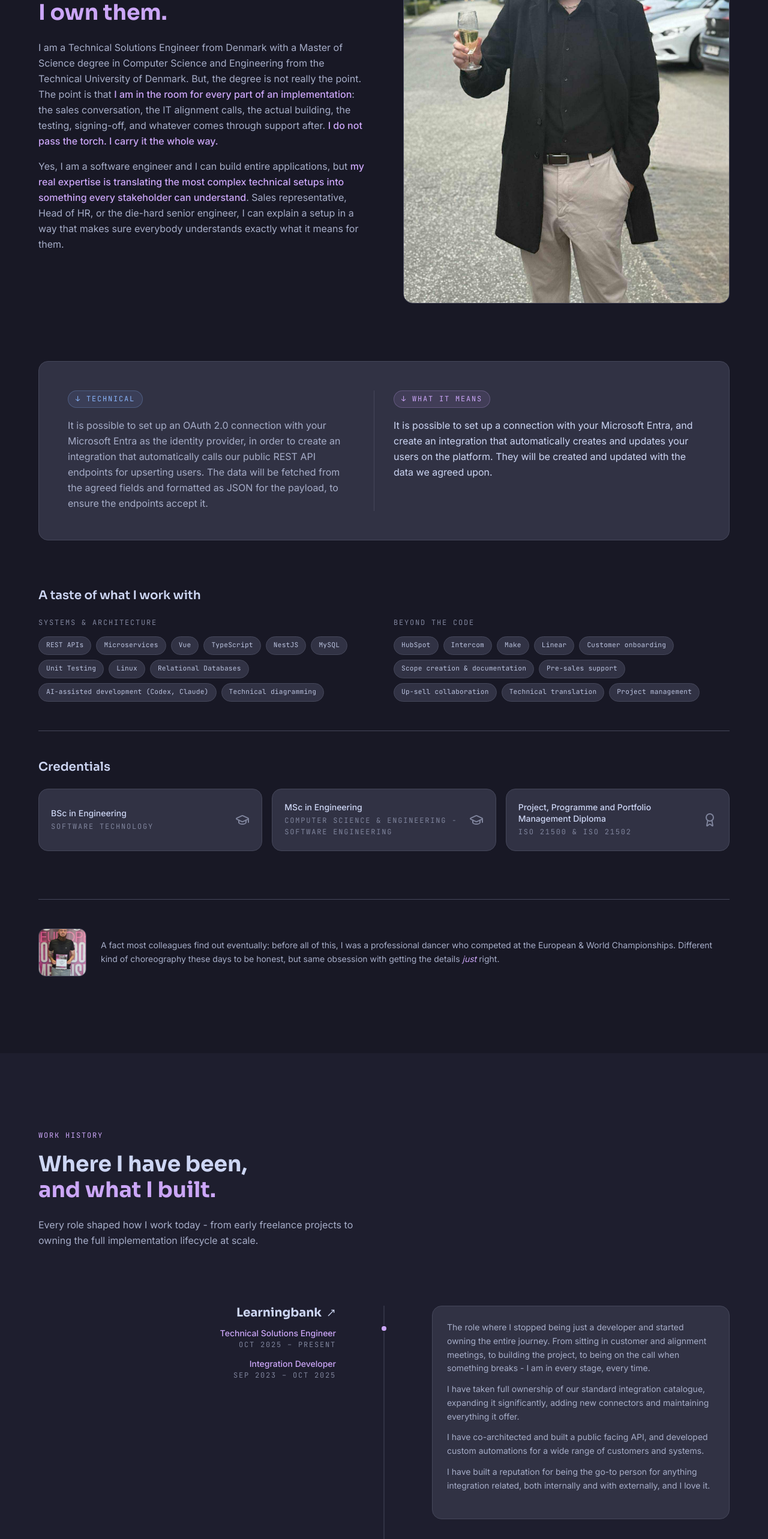
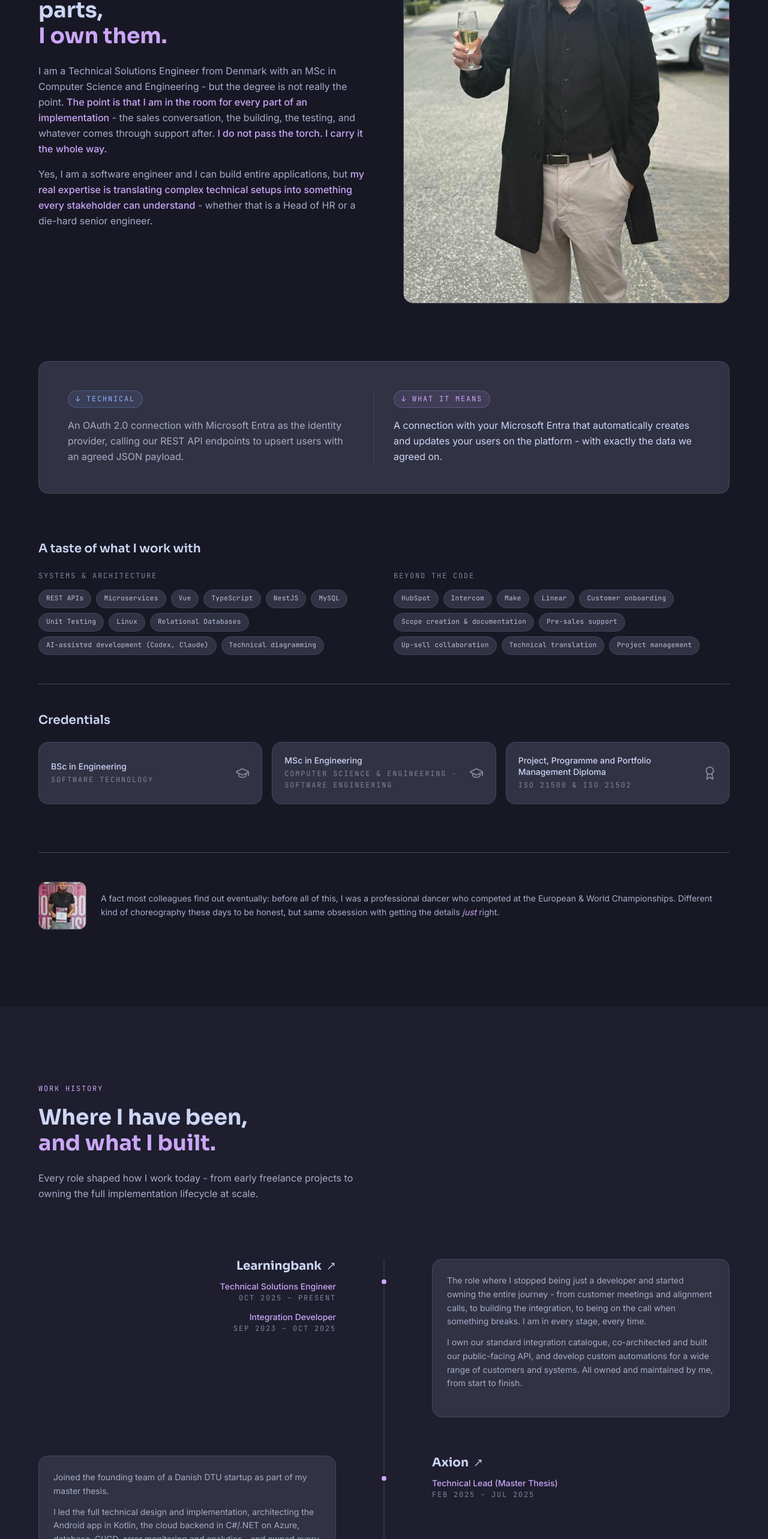
Before and after one commit to CookieNess/personal-website, a Vue app: page / in a window 1280 px wide. Shown: the part 1169-3735 px from the top of the page at 60% size. Built offline with nearby package versions, Linux system fonts and the light colour scheme.

Commit message:
Updated and trimmed section texts

```diff
--- a/src/components/AboutSection.vue
+++ b/src/components/AboutSection.vue
@@ -13,10 +13,10 @@
             <span class="text-mauve">I own them.</span>
           </h2>
           <p class="text-subtext0 leading-relaxed mb-4">
-            I am a Technical Solutions Engineer from Denmark with a Master of Science degree in Computer Science and Engineering from the Technical University of Denmark. But, the degree is not really the point. The point is that <span class="text-mauve font-medium">I am in the room for every part of an implementation</span>: the sales conversation, the IT alignment calls, the actual building, the testing, signing-off, and whatever comes through support after. <span class="text-mauve font-medium">I do not pass the torch. I carry it the whole way.</span>
+            I am a Technical Solutions Engineer from Denmark with an MSc in Computer Science and Engineering - but the degree is not really the point. <span class="text-mauve font-medium">The point is that I am in the room for every part of an implementation</span> - the sales conversation, the building, the testing, and whatever comes through support after. <span class="text-mauve font-medium">I do not pass the torch. I carry it the whole way.</span>
           </p>
           <p class="text-subtext0 leading-relaxed">
-            Yes, I am a software engineer and I can build entire applications, but <span class="text-mauve font-medium">my real expertise is translating the most complex technical setups into something every stakeholder can understand</span>. Sales representative, Head of HR, or the die-hard senior engineer, I can explain a setup in a way that makes sure everybody understands exactly what it means for them.
+            Yes, I am a software engineer and I can build entire applications, but <span class="text-mauve font-medium">my real expertise is translating complex technical setups into something every stakeholder can understand</span> - whether that is a Head of HR or a die-hard senior engineer.
           </p>
         </div>
 
@@ -35,7 +35,7 @@
               ↓ technical
             </span>
             <p class="text-subtext0 leading-relaxed">
-              It is possible to set up an OAuth 2.0 connection with your Microsoft Entra as the identity provider, in order to create an integration that automatically calls our public REST API endpoints for upserting users. The data will be fetched from the agreed fields and formatted as JSON for the payload, to ensure the endpoints accept it.
+              An OAuth 2.0 connection with Microsoft Entra as the identity provider, calling our REST API endpoints to upsert users with an agreed JSON payload.
             </p>
           </div>
 
@@ -44,7 +44,7 @@
               ↓ what it means
             </span>
             <p class="text-text leading-relaxed">
-              It is possible to set up a connection with your Microsoft Entra, and create an integration that automatically creates and updates your users on the platform. They will be created and updated with the data we agreed upon.
+              A connection with your Microsoft Entra that automatically creates and updates your users on the platform - with exactly the data we agreed on.
             </p>
           </div>
 
--- a/src/components/InTheirWords.vue
+++ b/src/components/InTheirWords.vue
@@ -41,8 +41,8 @@
           <div>
             <p class="label text-overlay1 mb-4">What I heard</p>
             <div class="flex flex-col gap-4">
-              <div class="bg-mauve/10 border border-mauve/20 rounded-tl-sm rounded-tr-2xl rounded-br-2xl rounded-bl-2xl p-4">
-                <p class="text-mauve text-sm leading-relaxed italic">"I'm worried about losing control of who gets into our platform."</p>
+              <div class="bg-base border border-surface1 rounded-tl-sm rounded-tr-2xl rounded-br-2xl rounded-bl-2xl p-4 max-w-s">
+                <p class="text-subtext1 text-sm leading-relaxed italic font-semibold">"I'm worried about losing control of who gets into our platform."</p>
               </div>
 
               <div class="flex items-center gap-3 py-1">
--- a/src/components/Projects.vue
+++ b/src/components/Projects.vue
@@ -170,21 +170,21 @@ export default defineComponent({
       personalProjects: [
         {
           title: 'This Website',
-          description: 'Built in Vue 3 and TypeScript with Tailwind CSS. Designed together with AI assistance, but every decision, every component and every section shaped and owned by me.',
+          description: 'Built in Vue 3 and TypeScript with Tailwind CSS, with AI assisted development - every decision, every component and every section shaped and owned by me.',
           url: 'https://github.com/CookieNess/personal-website',
           tags: ['Vue 3', 'TypeScript', 'Tailwind CSS', 'SEO', 'Analytics (Umami)'],
           umamiEvent: 'projects-personal-website',
         },
         {
           title: 'Sorting Shenanigans',
-          description: 'A visualiser for sorting algorithms: both the serious ones and the joke ones. I have always been a fan of sorting algorithms and trying to figure out the time complexity, of algorithms that should not even exist. This project is a playground for that.',
+          description: 'A visualiser for sorting algorithms - the serious ones and the joke ones. A playground for anyone curious about time complexity and algorithms that should not exist.',
           url: 'https://github.com/CookieNess/sorting-shenanigans',
           tags: ['Sorting Algorithms', 'Time Complexity', 'TypeScript', 'Vue'],
           umamiEvent: 'projects-sorting-shenanigans',
         },
         {
           title: 'Bachelor Thesis',
-          description: 'My bachelor thesis at the Technical University of Denmark (DTU) in Computer Science & Engineering. I, together with my project partner, built a system to track and visualise your portfolio. First limited to stocks, but designed to be extended to any form of asset. The project landed us a 10, or B, grade. The system is built in Flutter/Dart, C# and T-SQL',
+          description: 'Bachelor thesis at DTU. We built a system to track and visualise investment portfolios, starting with stocks. Grade: 10 (B). Built in Flutter/Dart, C# and T-SQL.',
           url: '/pdfs/bachelor_thesis_2023.pdf',
           tags: ['Flutter', 'Dart', 'C#', 'T-SQL'],
           isPdf: true,
@@ -192,7 +192,7 @@ export default defineComponent({
         },
         {
           title: 'Master Thesis',
-          description: 'My master thesis at the Technical University of Denmark (DTU) in Computer Science & Engineering. I, together with my project partner, built an Android application in Kotlin, that could limit your screen time by blocking apps and websites. My project partner created the company, Axion, where I handled most of the technical work. The application is built in Kotlin with a C#/ASP.NET backend and a MySQL database, all running on Azure. Sentry was used for error monitoring and Firebase for analytics. The project landed us a 12, or A, grade.',
+          description: 'Master thesis at DTU. We built an Android app in Kotlin that limits screen time by blocking apps and websites. It was built with my project partner who founded the company, Axion, around it. C#/ASP.NET backend on Azure, MySQL, Sentry and Firebase. Grade: 12 (A).',
           url: '/pdfs/master_thesis_2025.pdf',
           tags: ['Kotlin', 'C#', 'MySQL', 'Azure', 'Sentry', 'Firebase', 'Business development'],
           isPdf: true,
--- a/src/components/WorkHistory.vue
+++ b/src/components/WorkHistory.vue
@@ -142,10 +142,8 @@ export default defineComponent({
             { title: 'Integration Developer', period: 'Sep 2023 – Oct 2025' },
           ],
           description: [
-            'The role where I stopped being just a developer and started owning the entire journey. From sitting in customer and alignment meetings, to building the project, to being on the call when something breaks - I am in every stage, every time.',
-            'I have taken full ownership of our standard integration catalogue, expanding it significantly, adding new connectors and maintaining everything it offer.',
-            'I have co-architected and built a public facing API, and developed custom automations for a wide range of customers and systems.',
-            'I have built a reputation for being the go-to person for anything integration related, both internally and with externally, and I love it.',
+            'The role where I stopped being just a developer and started owning the entire journey - from customer meetings and alignment calls, to building the integration, to being on the call when something breaks. I am in every stage, every time.',
+            'I own our standard integration catalogue, co-architected and built our public-facing API, and develop custom automations for a wide range of customers and systems. All owned and maintained by me, from start to finish.',
           ],
           tags: [],
           umamiEvent: 'company-learningbank',
@@ -157,9 +155,9 @@ export default defineComponent({
             { title: 'Technical Lead (Master Thesis)', period: 'Feb 2025 – Jul 2025' },
           ],
           description: [
-            'I joined the founding team of a Danish DTU startup as part of my master thesis. I led the full technical design and implementation - architecting the Android app in Kotlin, designing the cloud backend in C#/.NET on Azure, setting up the database, CI/CD pipelines, error monitoring and analytics.',
-            'I defined the entire tech stack from scratch and owned every step. From the very first architectural decision to a working application in production, available on Google Play Store.'
-        ],
+            'Joined the founding team of a Danish DTU startup as part of my master thesis.',
+            'I led the full technical design and implementation, architecting the Android app in Kotlin, the cloud backend in C#/.NET on Azure, database, CI/CD, error monitoring and analytics - and owned every decision from first architecture to a working application on the Google Play Store.'
+          ],
           tags: [],
           umamiEvent: 'company-axion',
         },
@@ -170,9 +168,8 @@ export default defineComponent({
             { title: 'Software Developer', period: 'Nov 2022 – May 2023' },
           ],
           description: [
-            'I built REST API integrations in Java Spring Boot on AWS, connecting third-party services like GLS and financial platforms to a low-code system, Caspio.',
-            'I designed and maintained T-SQL databases, collaborated with stakeholders to scope projects and delivered tailored integration solutions that bridged hardware, internal software and external systems.',
-            'This was my first real taste of working directly with customers - understanding their struggles first, then building the solution. A combination I have not let go of since.'
+            'Built REST API integrations in Java Spring Boot on AWS, connecting third-party services to a low-code system. Designed and maintained T-SQL databases and delivered tailored integration solutions bridging hardware, software and external systems.',
+            'This was my first real taste of working directly with customers - understanding their struggles first, then building the solution. A combination I have not let go of since.',
           ],
           tags: [],
           umamiEvent: 'company-skancode',
@@ -184,9 +181,7 @@ export default defineComponent({
             { title: 'Website Developer', period: 'May 2021 – Jan 2022' },
           ],
           description: [
-            'I designed and built a custom WordPress site for a dance school. It featured a custom theme, tailored plugins, responsive design, contact forms and SEO setup.',
-            'I also provided ongoing maintenance and trained the administrators on managing the CMS themselves.',
-            'My first real taste of owning a project end to end',
+            'Designed and built a custom WordPress site for a dance school - custom theme, plugins, responsive design and SEO, and trained the admins to manage the CMS themselves. My first real taste of owning a project end to end.',
           ],
           tags: [],
           umamiEvent: 'company-reinhardt-dans',
```
